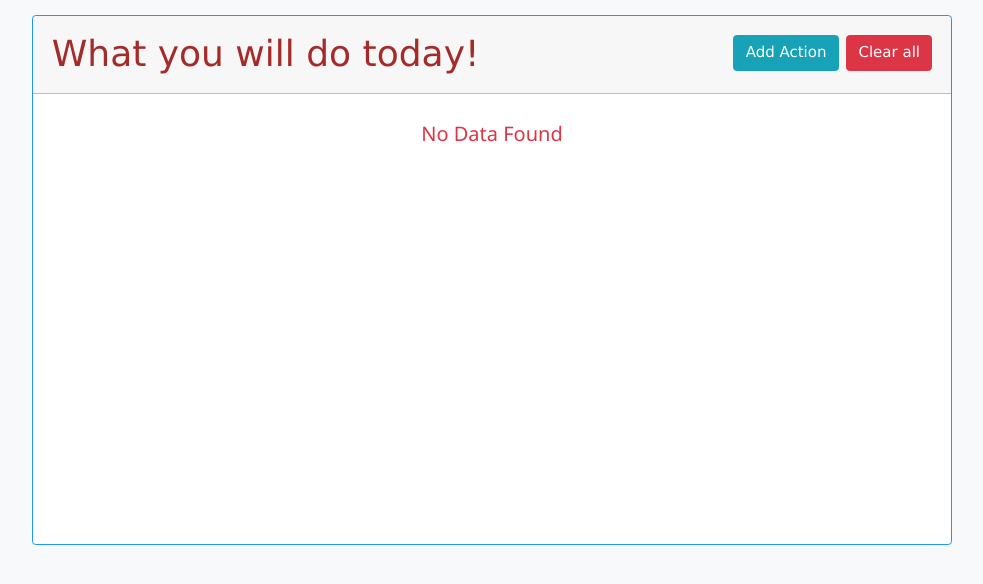
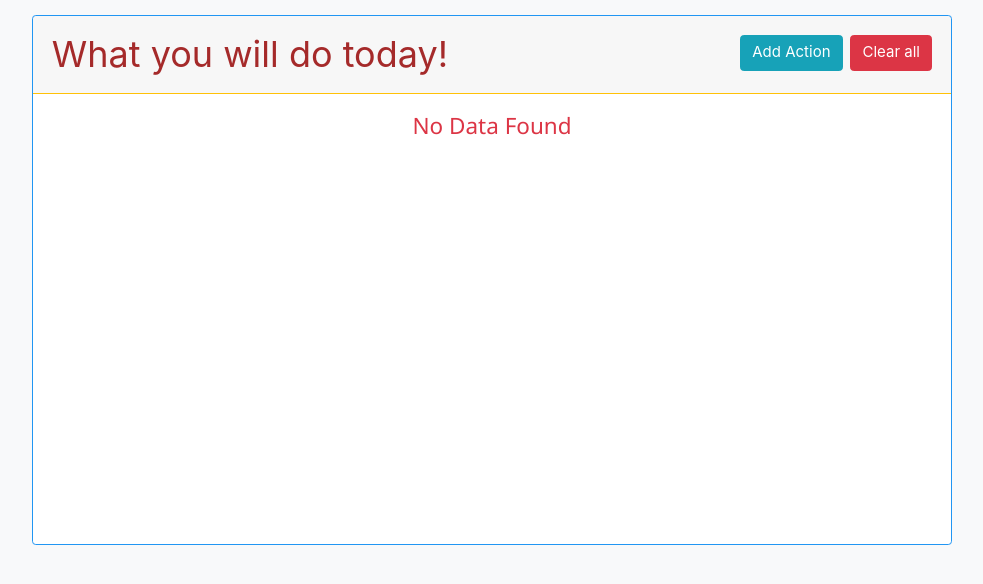
Before and after one commit to tauseedzaman/To-Do-List, a PHP site: page / in a window 1280 px wide. Shown: the top 584 px of the page, without its empty margins (148-1131 px from the left). Run offline with PHP 8.4, Linux system fonts and the light colour scheme; data that the repository does not hold is empty; some libraries are stand-ins or nearby versions.

Commit message:
Update index.php

```diff
--- a/index.php
+++ b/index.php
@@ -1,14 +1,13 @@
 <!doctype html>
 <html lang="en">
 <head>
-    <meta charset="UTF-8">
-    <meta name="viewport" content="width=device-width, user-scalable=no, initial-scale=1.0, maximum-scale=1.0, minimum-scale=1.0">
-    <meta http-equiv="X-UA-Compatible" content="ie=edge">
-    <link rel="stylesheet" href="css/bootstrap.css">
-    <link rel="stylesheet" href="css/w3.css">
-    <script src="css/jquery.js"></script>
-    <script src="css/bootstrap.bundle.js"></script>
-    <title>Document</title>
+     <meta charset="UTF-8">
+    <meta name="viewport" content="width=device-width, initial-scale=1, shrink-to-fit=no">
+    <title>To-Do</title>
+    <link rel="stylesheet" href="https://www.w3schools.com/lib/w3.css">
+    <link rel="stylesheet" href="https://stackpath.bootstrapcdn.com/bootstrap/4.5.2/css/bootstrap.min.css">
+    <script src="js/jquery.js"></script>
+    <script src="js/bootstrap.bundle.js"></script>
 </head>
 <body class="bg-light">
     <div class="container">
@@ -20,7 +19,7 @@
             <div class="card w3-border-blue">
                 <div class="card-header w3-border-amber"><span class="w3-xxlarge" style="color:brown">What you will do today!</span>
                     <button class="btn btn-danger float-right mt-2 w3-hover-shadow" id="clear_all">Clear all</button>
-                    <button class="btn btn-info float-right mt-2 mx-2 w3-hover-shadow"" data-toggle="modal" id="add_action_btn" data-target="mymodal">Add Action</button>
+                    <button class="btn btn-info float-right mt-2 mx-2 w3-hover-shadow" data-toggle="modal" id="add_action_btn" data-target="mymodal">Add Action</button>
                 </div>
 <!--                All the list goes here-->
 <!--                the list is comming fromload_all_data_from_database file-->
```
